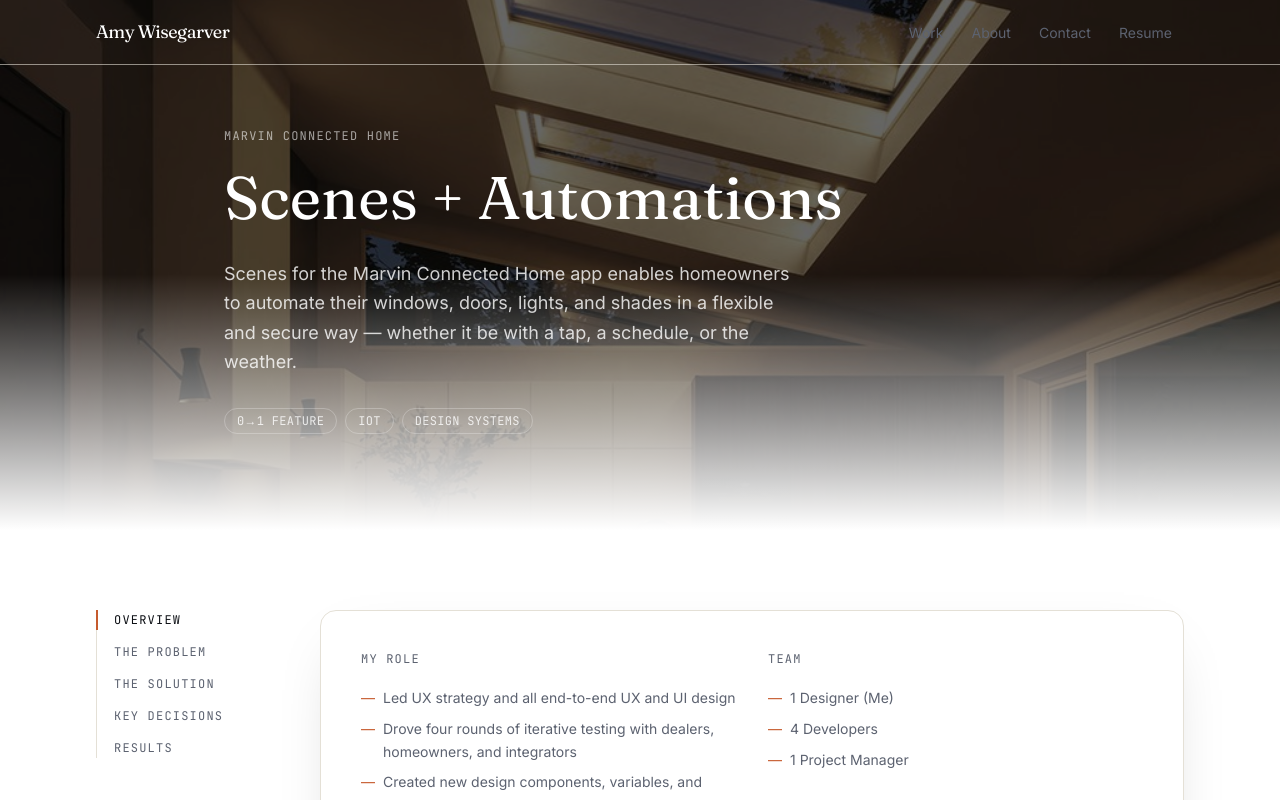
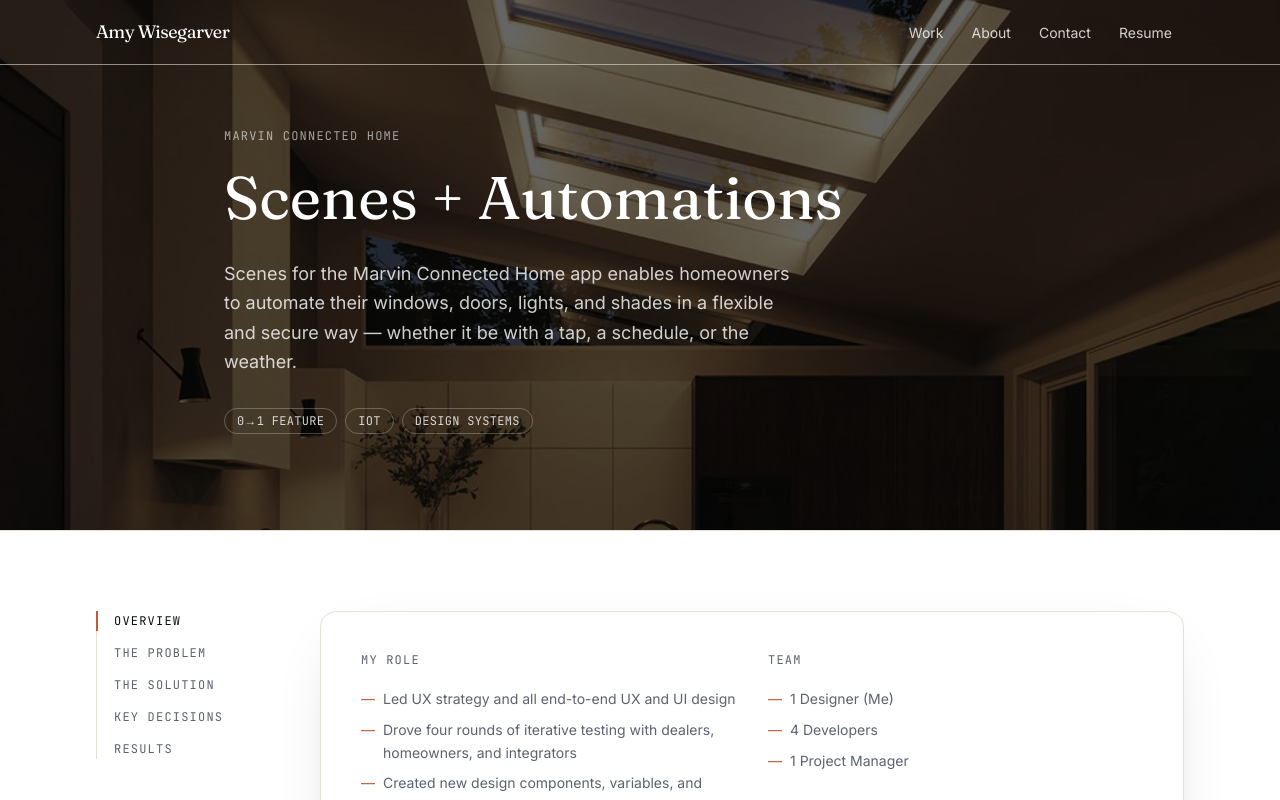
Before and after one commit to amywisegarver/amywisegarver.com, a Next.js app: page /work/scenes-automations in a window 1280 px wide. Shown: the top 800 px of the page. Built offline with nearby package versions, Linux system fonts and the light colour scheme.

Commit message:
Replace hero fade with a flat border line, brighten nav links on dark hero
Co-Authored-By: Claude Sonnet 5 <noreply@anthropic.com>

```diff
--- a/src/app/work/[slug]/page.tsx
+++ b/src/app/work/[slug]/page.tsx
@@ -47,7 +47,7 @@ export default async function CaseStudy(props: PageProps<"/work/[slug]">) {
 
   return (
     <div className="bg-surface">
-      <section className="relative pt-28 pb-20 md:pt-32 md:pb-24 overflow-hidden">
+      <section className="relative pt-28 pb-20 md:pt-32 md:pb-24 overflow-hidden border-b border-line">
         <div className="absolute inset-0">
           <Image
             src={project.heroImage ?? project.image}
@@ -82,12 +82,6 @@ export default async function CaseStudy(props: PageProps<"/work/[slug]">) {
             </div>
           </Reveal>
         </div>
-        <div
-          className="pointer-events-none absolute inset-x-0 bottom-0 h-48 md:h-64"
-          style={{
-            background: "linear-gradient(to bottom, transparent, var(--surface))",
-          }}
-        />
       </section>
 
       <div className="mx-auto max-w-6xl px-6 md:px-8 mt-14 md:mt-20 pb-12 md:pb-16 lg:grid lg:grid-cols-[160px_1fr] lg:gap-16">
--- a/src/components/Nav.tsx
+++ b/src/components/Nav.tsx
@@ -59,7 +59,13 @@ export default function Nav() {
               link.href !== "/#work" &&
               pathname === link.href;
             const className = `relative px-2.5 sm:px-3 py-2 text-sm rounded-full transition-colors whitespace-nowrap ${
-              active ? "text-ink" : "text-muted hover:text-ink"
+              overDarkHero
+                ? active
+                  ? "text-white"
+                  : "text-white/80 hover:text-white"
+                : active
+                  ? "text-ink"
+                  : "text-muted hover:text-ink"
             }`;
             return (
               <li key={link.href}>
```
